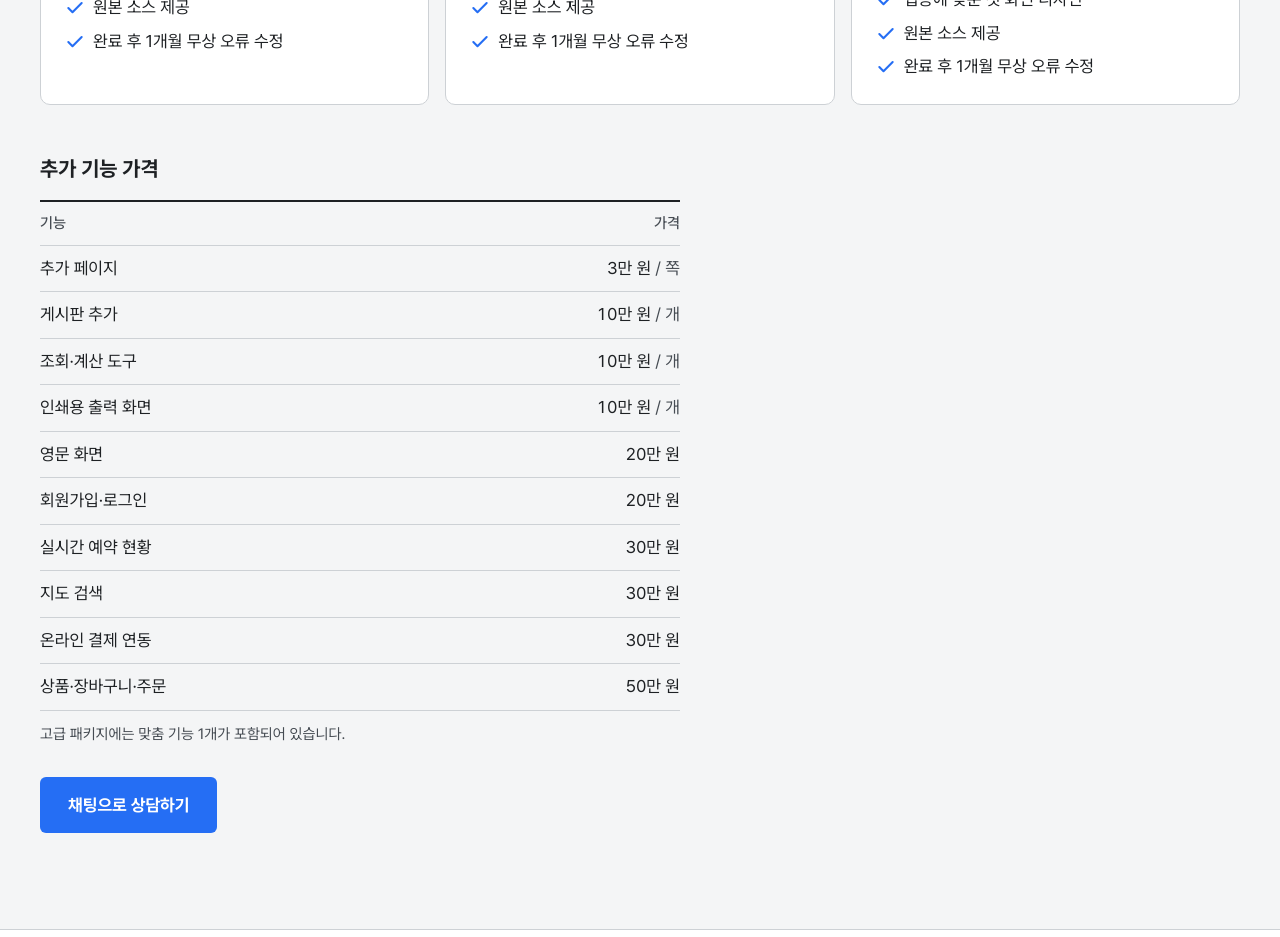
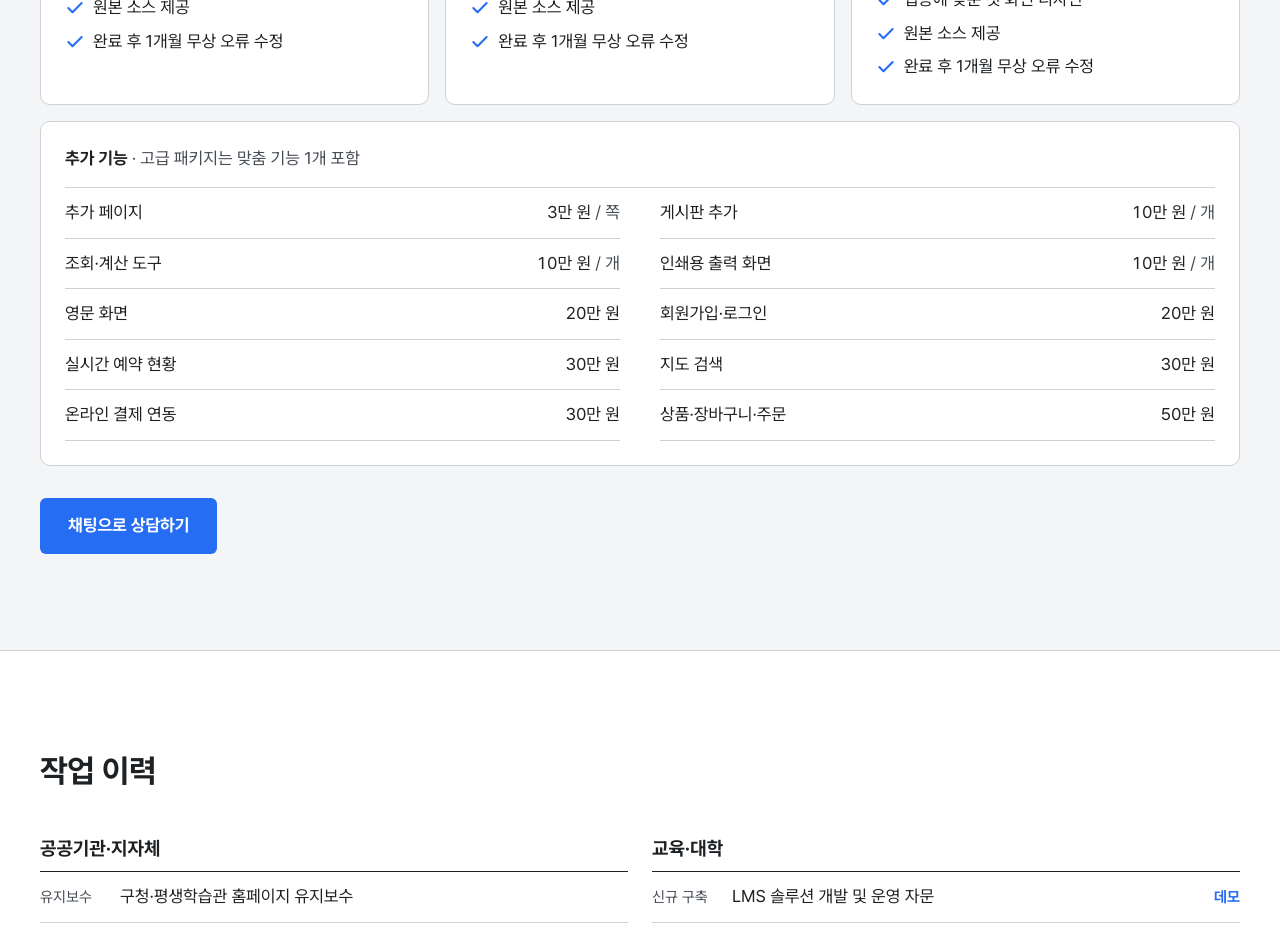
Before and after one commit to gompartner/gompartner.github.io, a Next.js app: page / in a window 1280 px wide. Shown: the part 2420-3357 px from the top of the page. Built offline with nearby package versions, Linux system fonts and the light colour scheme; no server answers.

Commit message:
추가 기능 가격을 패키지 카드와 같은 상자에 2단으로

```diff
--- a/components/landing/PricingSection.tsx
+++ b/components/landing/PricingSection.tsx
@@ -39,28 +39,22 @@ export function PricingSection({ id = "pricing", cta = "pricing_chat" }: { id?:
             );
           })}
         </ul>
-        <h3 className="mt-12 text-[19px] font-bold md:text-[21px]">추가 기능 가격</h3>
-        <table className="mt-4 w-full max-w-[640px] border-t-2 border-foreground text-[17px]">
-          <caption className="sr-only">추가 기능 가격</caption>
-          <thead>
-            <tr className="border-b border-border text-left text-[15px] text-foreground-secondary">
-              <th scope="col" className="py-2.5 font-medium">기능</th>
-              <th scope="col" className="py-2.5 text-right font-medium">가격</th>
-            </tr>
-          </thead>
-          <tbody>
+        <div className="mt-4 rounded-[10px] border border-border bg-white p-6">
+          <h3 className="text-[17px] font-bold">
+            추가 기능 <span className="font-normal text-foreground-secondary">· 고급 패키지는 맞춤 기능 1개 포함</span>
+          </h3>
+          <dl className="mt-4 grid border-t border-border text-[17px] md:grid-cols-2 md:gap-x-10">
             {addons.map((a) => (
-              <tr key={a.id} className="border-b border-border">
-                <th scope="row" className="py-2.5 text-left font-normal">{a.name}</th>
-                <td className="py-2.5 text-right tabular-nums">
+              <div key={a.id} className="flex items-baseline justify-between gap-4 border-b border-border py-3">
+                <dt>{a.name}</dt>
+                <dd className="shrink-0 tabular-nums">
                   {manwon(a.price)}
                   {a.unit !== "식" && <span className="text-foreground-secondary"> / {a.unit}</span>}
-                </td>
-              </tr>
+                </dd>
+              </div>
             ))}
-          </tbody>
-        </table>
-        <p className="mt-3 text-[15px] text-foreground-secondary">고급 패키지에는 맞춤 기능 1개가 포함되어 있습니다.</p>
+          </dl>
+        </div>
         <div className="mt-8">
           <ChannelTalkButton cta={cta} className={primaryButton}>
             채팅으로 상담하기
```
